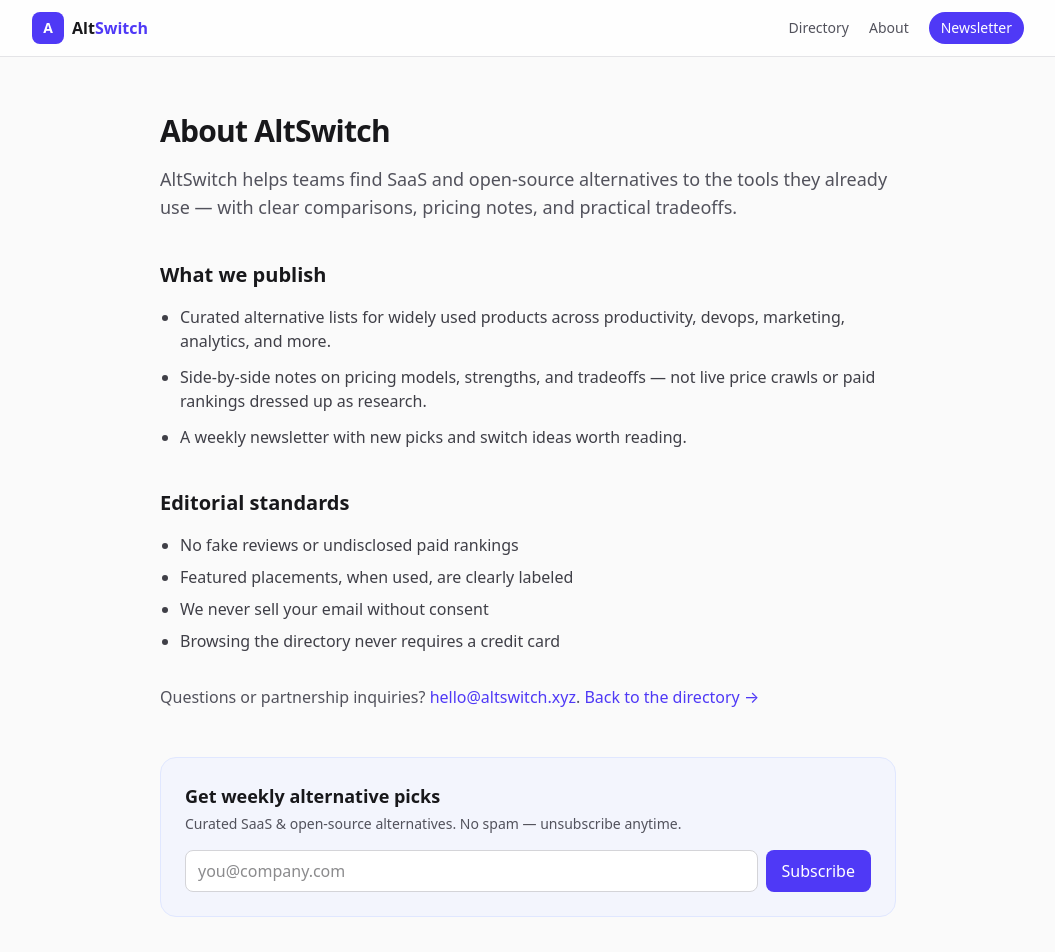
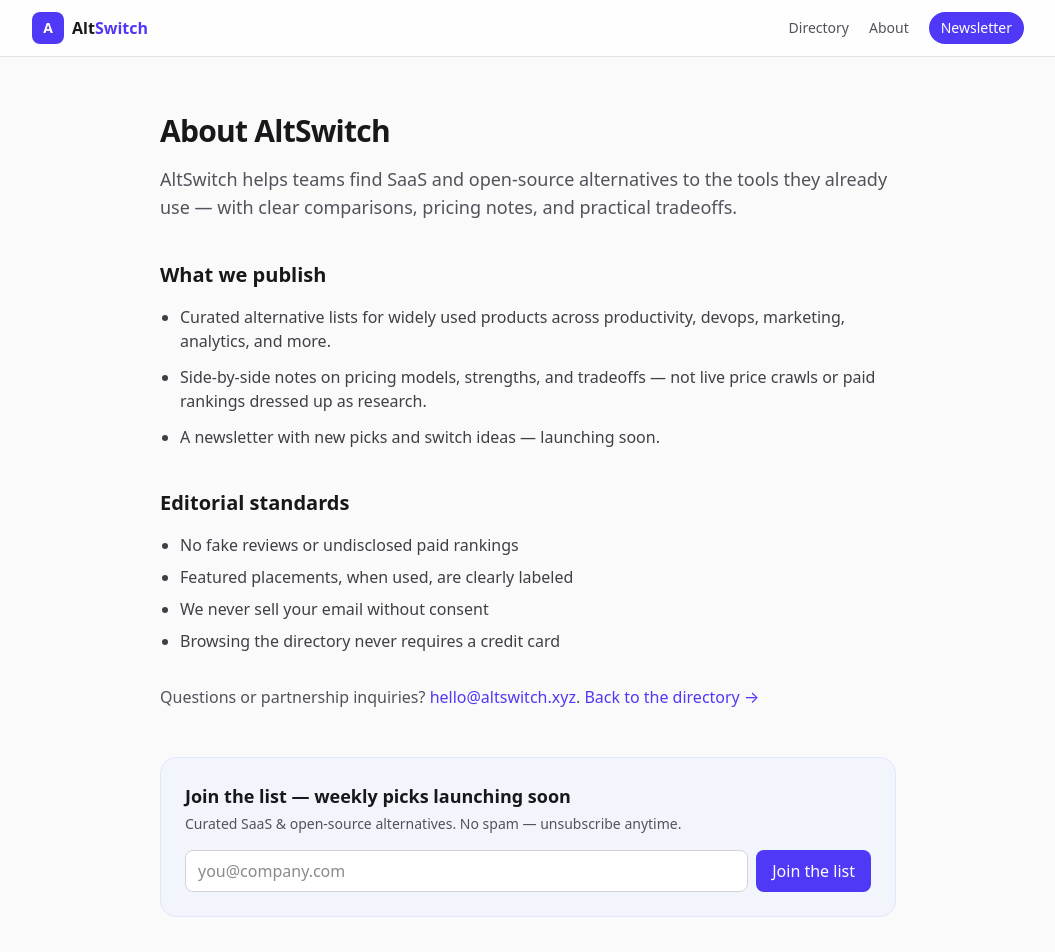
Before and after one commit to 0x4a42-DEV/altswitch, a Next.js app: page /about in a window 1280 px wide. Shown: the top 952 px of the page, without its empty margins (112-1167 px from the left). Built offline with nearby package versions, Linux system fonts and the light colour scheme; no server answers.

Commit message:
Soft-launch newsletter copy until MailerLite is wired
Keep the signup form; stop promising weekly delivery. Homepage,
about, and NewsletterForm now say weekly picks are launching soon.

```diff
--- a/src/app/about/page.tsx
+++ b/src/app/about/page.tsx
@@ -31,7 +31,7 @@
           live price crawls or paid rankings dressed up as research.
         </li>
         <li>
-          A weekly newsletter with new picks and switch ideas worth reading.
+          A newsletter with new picks and switch ideas — launching soon.
         </li>
       </ul>
 
--- a/src/app/page.tsx
+++ b/src/app/page.tsx
@@ -26,7 +26,7 @@
           </h1>
           <p className="mt-4 max-w-xl text-lg text-zinc-600">
             Curated SaaS and open-source alternatives to the software you already
-            use — with pricing notes, clear tradeoffs, and a weekly newsletter.
+            use — with pricing notes, clear tradeoffs, and a newsletter launching soon.
           </p>
           <div className="mt-8">
             <SearchBox tools={tools} />
--- a/src/components/NewsletterForm.tsx
+++ b/src/components/NewsletterForm.tsx
@@ -36,7 +36,7 @@
         setMessage("You're already on the list — thanks!");
       } else {
         setStatus("ok");
-        setMessage("You're subscribed. Expect curated alternatives in your inbox.");
+        setMessage("You're on the list. Weekly picks launch soon.");
         setEmail("");
       }
     } catch {
@@ -61,7 +61,7 @@
             : "text-2xl font-semibold tracking-tight"
         }
       >
-        Get weekly alternative picks
+        Join the list — weekly picks launching soon
       </h2>
       <p
         className={
@@ -92,7 +92,7 @@
               : "rounded-lg bg-white px-4 py-2.5 font-medium text-indigo-700 hover:bg-indigo-50 disabled:opacity-60"
           }
         >
-          {status === "loading" ? "Saving…" : "Subscribe"}
+          {status === "loading" ? "Saving…" : "Join the list"}
         </button>
       </form>
       {message && (
```
